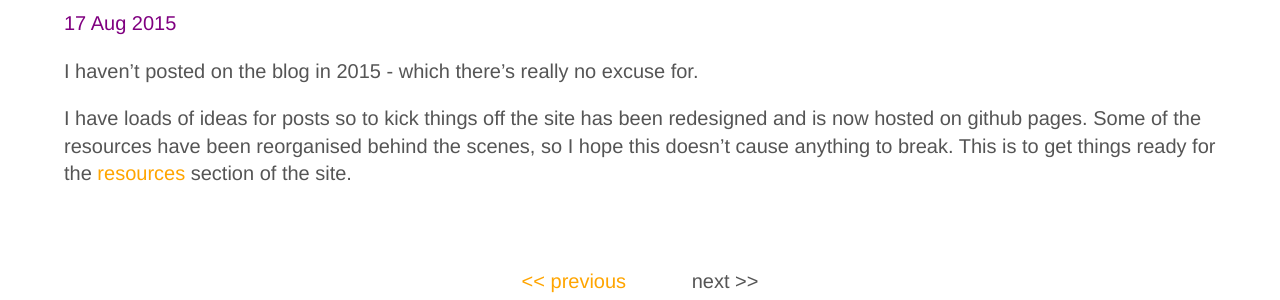
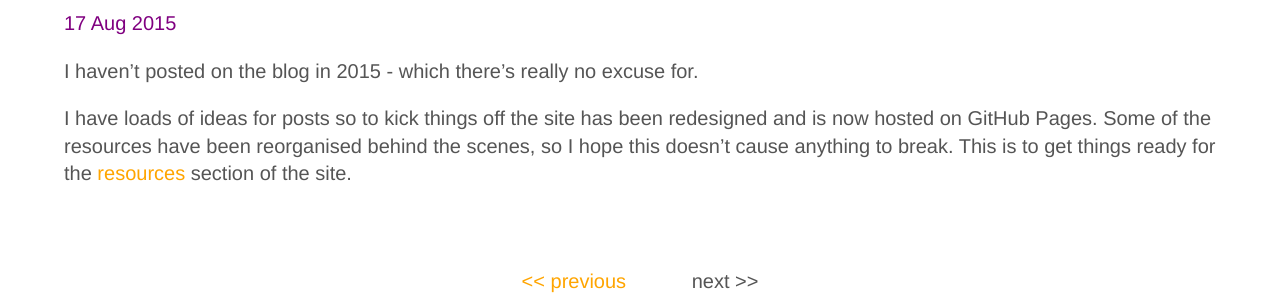
Before and after one commit to mismatchtea/mismatchtea.github.io, a Jekyll site: the page built from _posts/2015-08-17-site-redesign.md, in a window 1280 px wide. Shown: the part 230-530 px from the top of the page. Built offline with Jekyll 4.4.1, drawn with Linux system fonts in a browser that asks for light colours.

```diff
--- a/_config.yml
+++ b/_config.yml
@@ -1,7 +1,7 @@
 name:           mismatchtea
 url:            http://mismatchtea.uk
 permalink:      /blog/:year/:title
-exclude:        [mismatchtea.sublime-project,mismatchtea.sublime-workspacel]
+exclude:        [mmt.sublime-project,mmt.sublime-workspacel]
 postAssets:      /items #location of images and resources for posts
 sass:
     style: :compressed
--- a/_posts/2015-08-17-site-redesign.md
+++ b/_posts/2015-08-17-site-redesign.md
@@ -7,6 +7,6 @@ categories: [general]
 
 I haven't posted on the blog in 2015 - which there's really no excuse for.
 
-I have loads of ideas for posts so to kick things off the site has been redesigned and is now hosted on github pages. Some of the resources have been reorganised behind the scenes, so I hope this doesn't cause anything to break. This is to get things ready for the [resources][resources] section of the site.
+I have loads of ideas for posts so to kick things off the site has been redesigned and is now hosted on GitHub Pages. Some of the resources have been reorganised behind the scenes, so I hope this doesn't cause anything to break. This is to get things ready for the [resources][resources] section of the site.
 
 [resources]: /resources
--- a/index.html
+++ b/index.html
@@ -1,6 +1,5 @@
 ---
 layout: default
-<!-- banner: indexBanner.svg -->
 title: mismatchtea
 ---
 
```
Also changed, not shown: README.md (added), items/indexBanner.svg (deleted).
